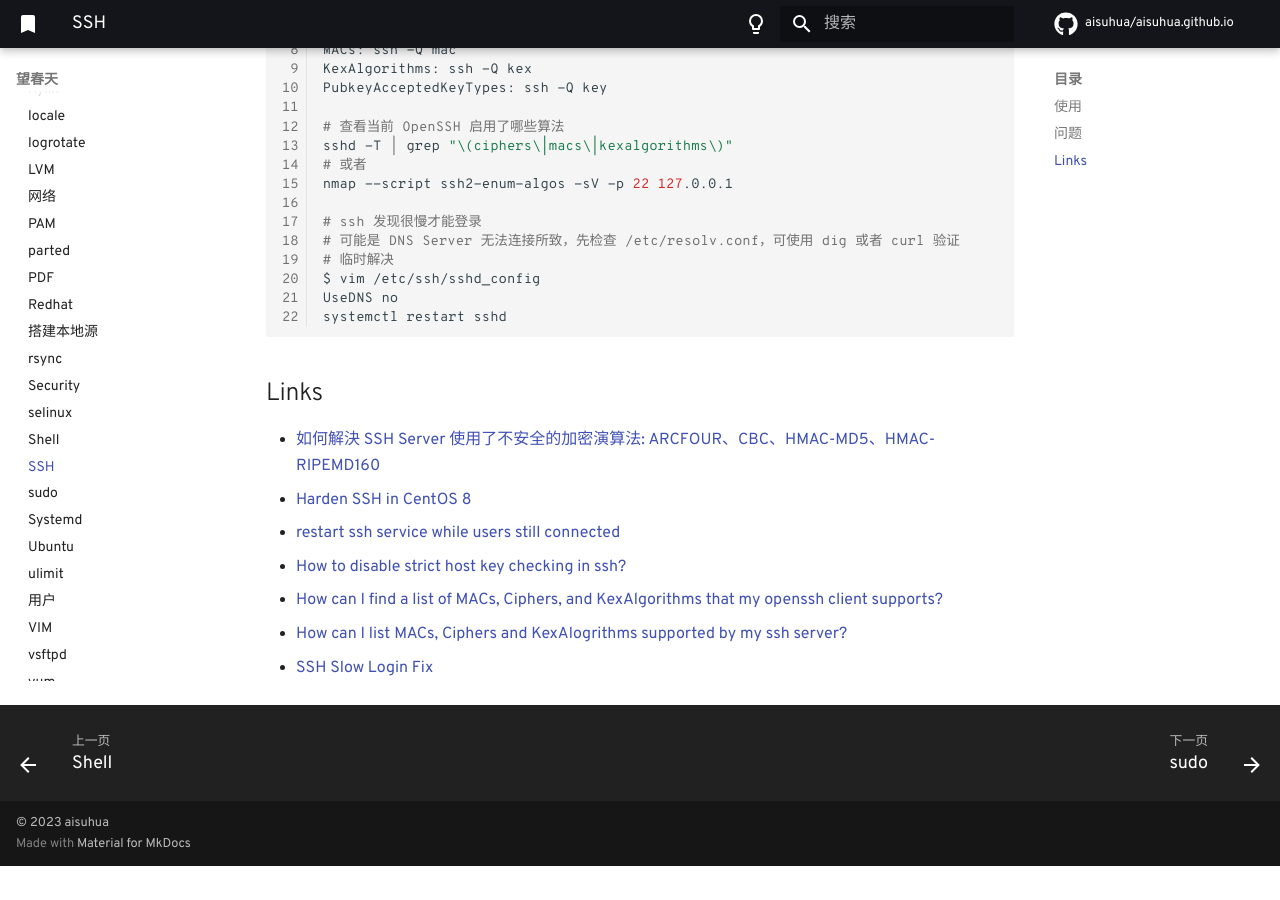
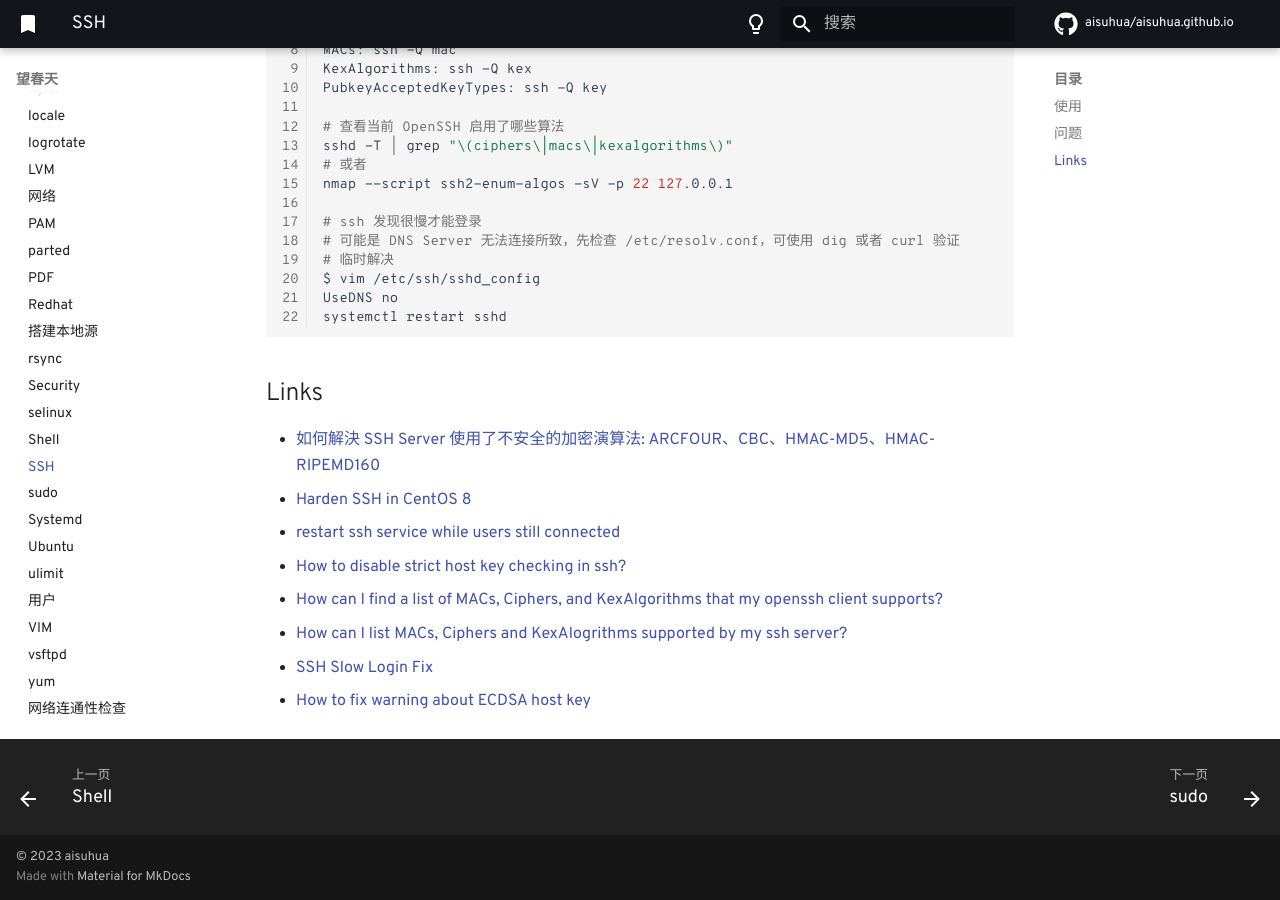
Before and after one commit to aisuhua/aisuhua.github.io, an MkDocs documentation site: the page built from docs/linux/ssh.md, in a window 1280 px wide and 900 px high, scrolled down 1092 px. Built offline with MkDocs 1.6.1 and Material for MkDocs 9.7.7, drawn with Linux system fonts in a browser that asks for light colours; comment, search, counter and statistics services are not loaded; before the commit the page ends 1958 px from its top, so only the background shows below that.

Commit message:
install.md multi-platform.md

```diff
--- a/docs/linux/ssh.md
+++ b/docs/linux/ssh.md
@@ -75,3 +75,4 @@ systemctl restart sshd
 - [How can I find a list of MACs, Ciphers, and KexAlgorithms that my openssh client supports?](https://superuser.com/questions/868998/how-can-i-find-a-list-of-macs-ciphers-and-kexalgorithms-that-my-openssh-client)
 - [How can I list MACs, Ciphers and KexAlogrithms supported by my ssh server?](https://serverfault.com/questions/735176/how-can-i-list-macs-ciphers-and-kexalogrithms-supported-by-my-ssh-server/735288#735288)
 - [SSH Slow Login Fix](https://networklessons.com/uncategorized/ssh-slow-login-fix)
+- [How to fix warning about ECDSA host key](https://superuser.com/questions/421004/how-to-fix-warning-about-ecdsa-host-key)
```
